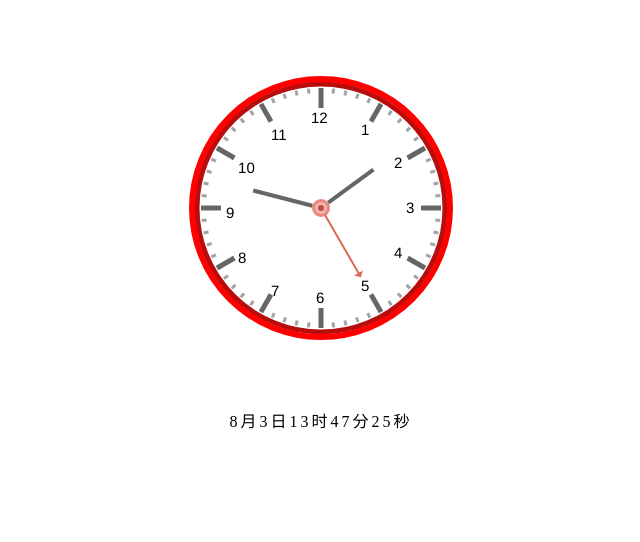
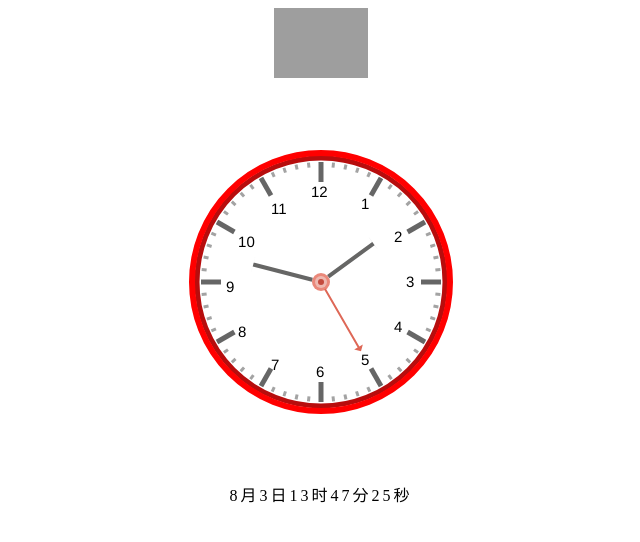
Before and after one commit to DouglasRyan/clock, a plain HTML site: page index.html in a window 1280 px wide. Shown: the whole page, without its empty margins (319-959 px from the left). Drawn offline with Linux system fonts and the light colour scheme; grey boxes are pictures that could not be loaded.

Commit message:
添加author

```diff
--- a/index.html
+++ b/index.html
@@ -9,6 +9,7 @@
 </head>
 <body>
     <div class="main">
+        <div class="author"><img src="https://tva1.sinaimg.cn/large/007rAy9hgy1g3twop1ij8j306r03ydfr.jpg" alt="RyanLogo"></div>
         <canvas id="canvas" width="400" height="400"></canvas>
         <div id="time" class="time"></div>
     </div>
--- a/style.scss
+++ b/style.scss
@@ -1,6 +1,12 @@
 .main{
     width:400px;
     margin:0 auto;
+    .author{
+        text-align: center;
+        img{
+            height:70px;
+        }
+    }
     canvas{
         box-sizing: border-box;
         display: block;
```
Also changed, not shown: style.css.
